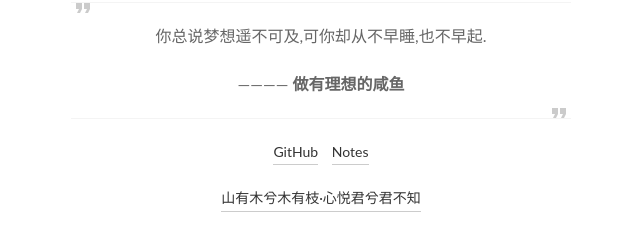
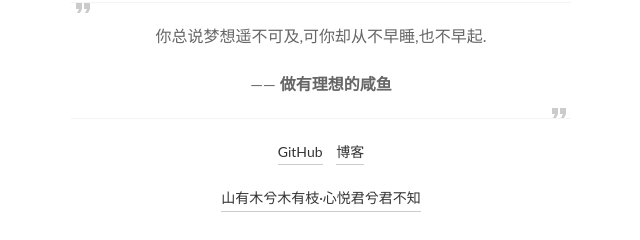
Before and after one commit to whtx/whtx.github.io, a website: page index.html in a window 1280 px wide. Shown: the part 176-416 px from the top of the page, 319-959 px from the left. Drawn offline with Linux system fonts and the light colour scheme.

Commit message:
完善界面设计

```diff
--- a/index.html
+++ b/index.html
@@ -15,12 +15,12 @@
             <h1>Visuper</h1>
             <div class="quote">
                 <p class="quote-text animate-init">你总说梦想遥不可及,可你却从不早睡,也不早起.</p>
-                <p class="quote-author animate-init">  ———— <strong>做有理想的咸鱼</strong></p>
+                <p class="quote-author animate-init">  —— <strong>做有理想的咸鱼</strong></p>
             </div>
         </div>
         <div class="menu">
             <a href="https://github.com/Visuper" class="animate-init">GitHub</a>
-            <a href="https://visuper.github.io/vispuer-blog" class="animate-init">Notes</a>
+            <a href="https://visuper.github.io/vispuer-blog" class="animate-init">博客</a>
             <p>
                 <a href="404.html" class="animate-init">
                     山有木兮木有枝·心悦君兮君不知
```
